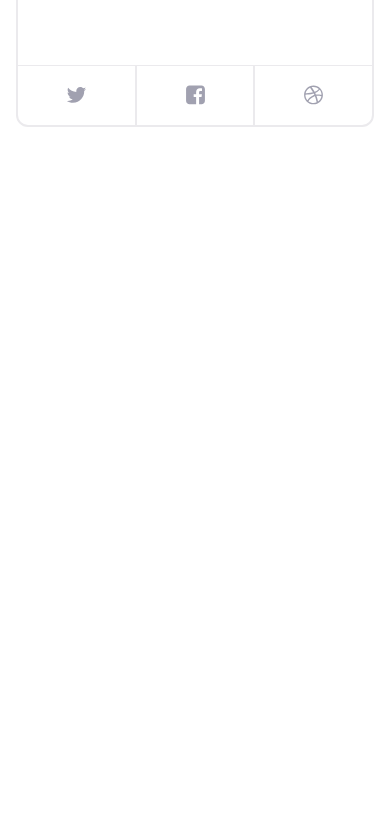
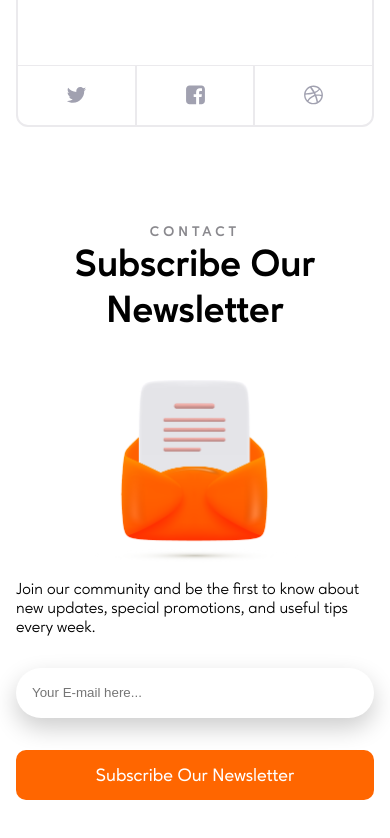
Before and after one commit to JoseAMota11/agency-landing-page, a React (Vite) app: page / in a window 390 px wide. Shown: the part 5125-5963 px from the top of the page. Before the commit the page ends 5380 px from the top, so only its background shows below. Built offline with nearby package versions, Linux system fonts and the light colour scheme.

Commit message:
:iphone: Adding responsiveness to contact-section component

```diff
--- a/src/App.tsx
+++ b/src/App.tsx
@@ -21,7 +21,7 @@ function App() {
         <ServiceSection />
         <TestimonialsSection />
         <OurTeamSection />
-        {/* <ContactSection /> */}
+        <ContactSection />
       </main>
       {/* <Footer /> */}
     </>
--- a/src/components/contact-section.css
+++ b/src/components/contact-section.css
@@ -32,3 +32,39 @@
     }
   }
 }
+
+@media (max-width: 980px) {
+  .contact-section {
+    .contact-section--description {
+      font-size: 38px;
+    }
+
+    .contact-section--content-container {
+      margin-top: 3rem;
+      gap: 0;
+    }
+  }
+}
+
+@media (max-width: 700px) {
+  .contact-section {
+    .contact-section--content-container {
+      align-items: center;
+      gap: 1rem;
+
+      .contact-section--image {
+        width: 210px;
+        height: 183px;
+        flex-grow: 1;
+      }
+    }
+  }
+}
+
+@media (max-width: 580px) {
+  .contact-section {
+    .contact-section--content-container {
+      flex-direction: column;
+    }
+  }
+}
--- a/src/components/sidebar.css
+++ b/src/components/sidebar.css
@@ -38,7 +38,7 @@
     }
 
     .login-btn {
-      background-color: #ddd;
+      background-color: #fff;
       padding: 14px 30px;
       border-radius: 10px;
       transition: filter 0.2s;
```
